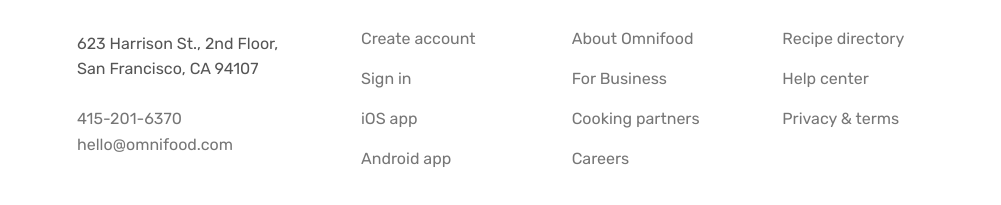
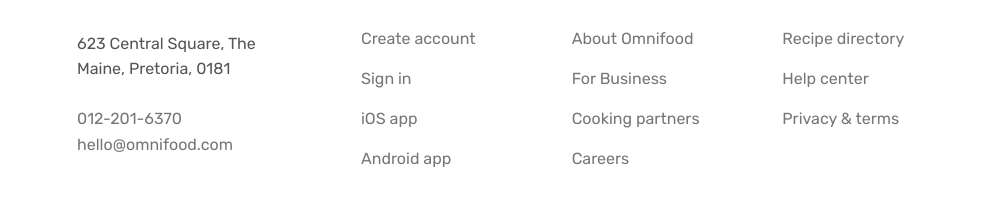
Before and after one commit to LesediKhanye/Omnifood-project, a plain HTML site: page index.html in a window 1280 px wide. Shown: the part 7413-7618 px from the top of the page, 279-1280 px from the left. Drawn offline with nearby package versions, Linux system fonts and the light colour scheme; some packages are replaced by stand-ins of ours; a script that the page names is missing.

Commit message:
Minor text change

```diff
--- a/index.html
+++ b/index.html
@@ -669,11 +669,9 @@
         <div class="address-col">
           <p class="footer-heading">Contact us</p>
           <address class="contacts">
-            <p class="address">
-              623 Harrison St., 2nd Floor, San Francisco, CA 94107
-            </p>
+            <p class="address">623 Central Square, The Maine, Pretoria, 0181</p>
             <p>
-              <a class="footer-link" href="tel:415-201-6370">415-201-6370</a
+              <a class="footer-link" href="tel:012-201-6370">012-201-6370</a
               ><br />
               <a class="footer-link" href="mailto:hello@omnifood.com"
                 >hello@omnifood.com</a
```
